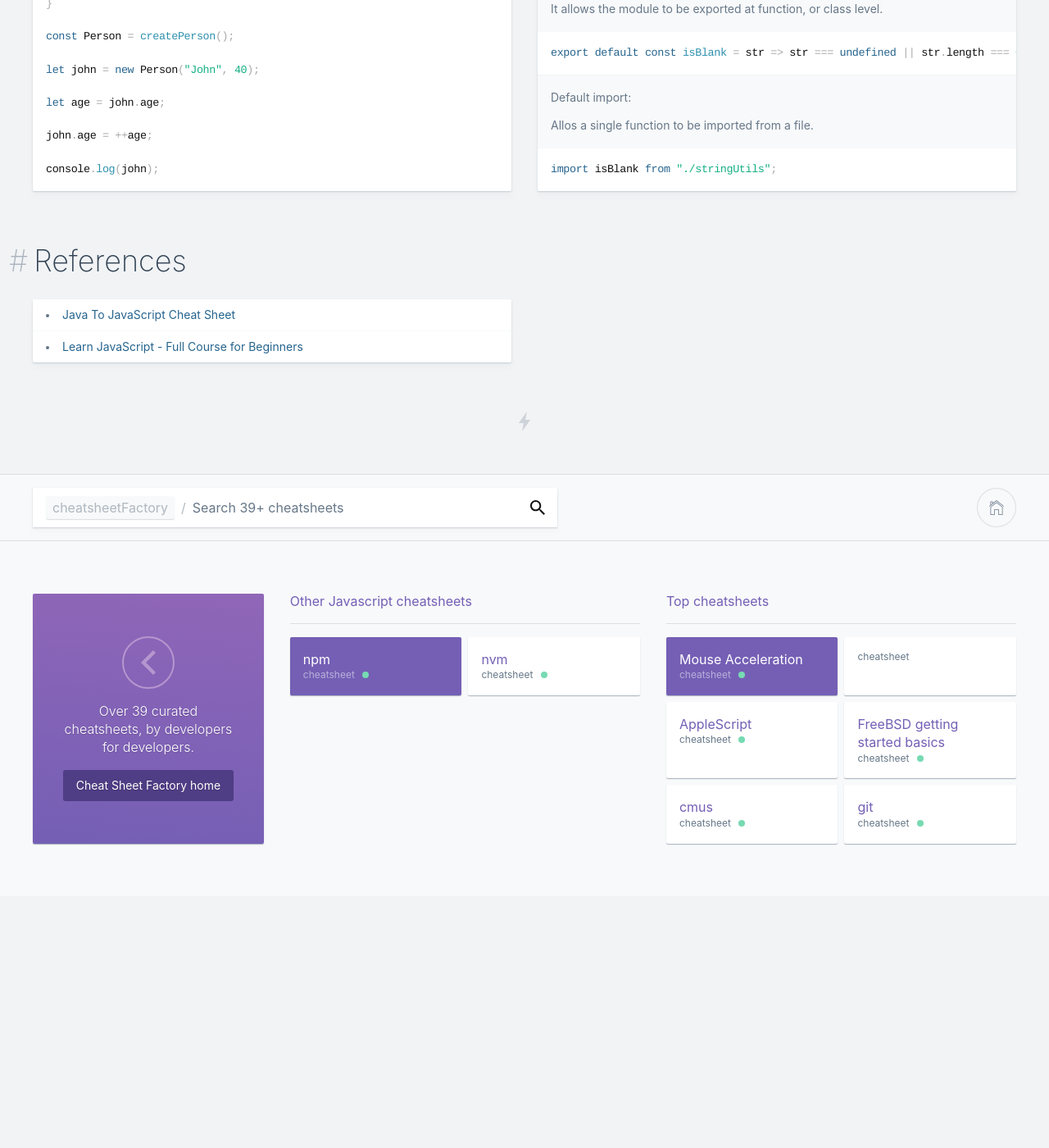
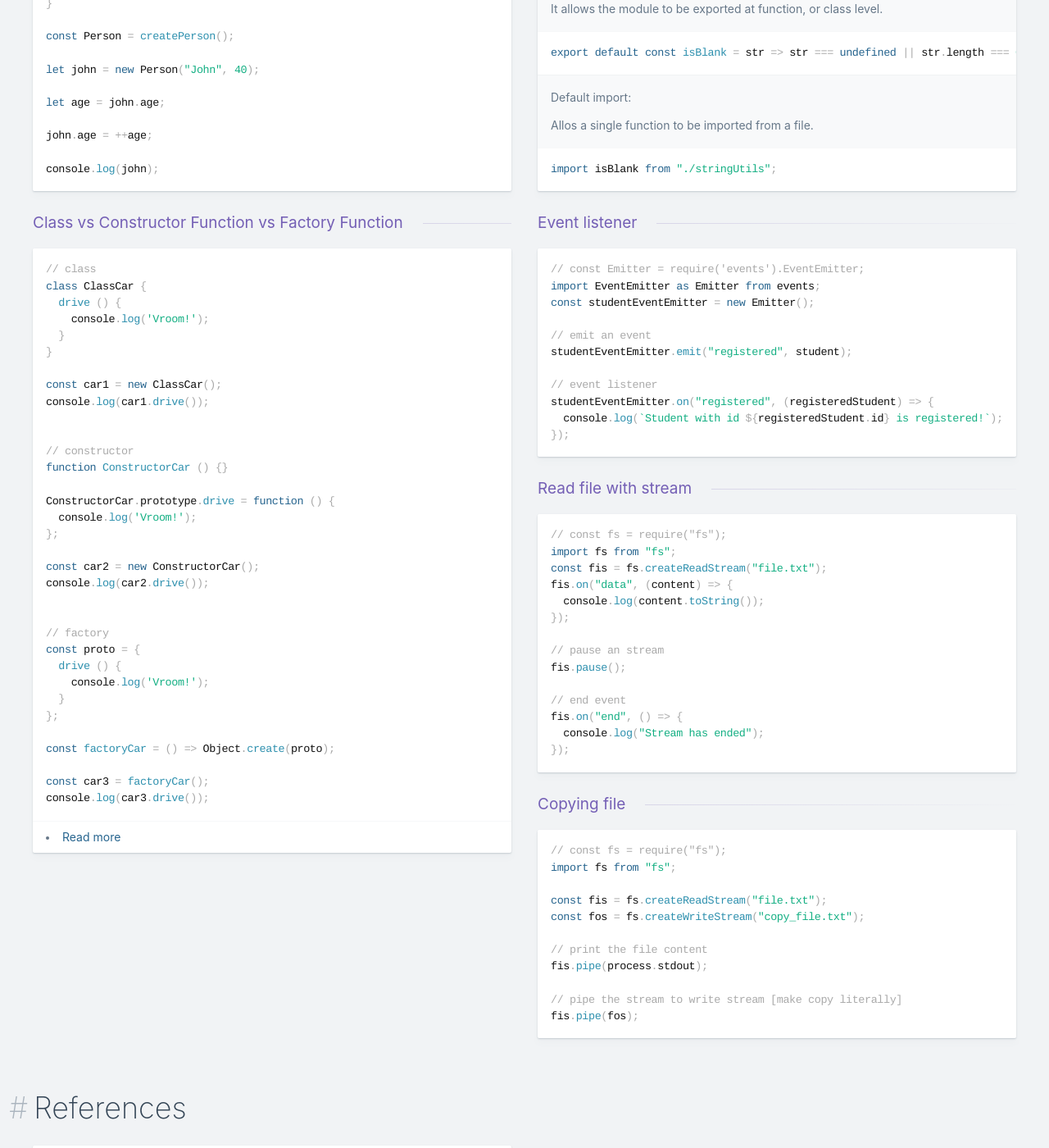
Before and after one commit to kasramp/cheat-sheet-factory, a Jekyll site: the page built from javascript/js.md, in a window 1280 px wide and 1400 px high, scrolled down 6061 px. Shown: the whole window at 82% size. Built offline with Jekyll 4.4.1, drawn with Linux system fonts in a browser that asks for light colours; nearby versions of some CDN libraries; before the commit the page ends 7154 px from its top, so only the background shows below that.

Commit message:
Add more JS cheat sheet

````diff
--- a/javascript/js.md
+++ b/javascript/js.md
@@ -599,6 +599,97 @@ Allos a single function to be imported from a file.
 import isBlank from "./stringUtils";
 ```
 
+### Class vs Constructor Function vs Factory Function
+
+```javascript
+// class
+class ClassCar {
+  drive () {
+    console.log('Vroom!');
+  }
+}
+
+const car1 = new ClassCar();
+console.log(car1.drive());
+
+
+// constructor
+function ConstructorCar () {}
+
+ConstructorCar.prototype.drive = function () {
+  console.log('Vroom!');
+};
+
+const car2 = new ConstructorCar();
+console.log(car2.drive());
+
+
+// factory
+const proto = {
+  drive () {
+    console.log('Vroom!');
+  }
+};
+
+const factoryCar = () => Object.create(proto);
+
+const car3 = factoryCar();
+console.log(car3.drive());
+```
+
+- [Read more](https://medium.com/javascript-scene/javascript-factory-functions-vs-constructor-functions-vs-classes-2f22ceddf33e)
+
+### Event listener
+
+```javascript
+// const Emitter = require('events').EventEmitter;
+import EventEmitter as Emitter from events;
+const studentEventEmitter = new Emitter();
+
+// emit an event
+studentEventEmitter.emit("registered", student);
+
+// event listener
+studentEventEmitter.on("registered", (registeredStudent) => {
+  console.log(`Student with id ${registeredStudent.id} is registered!`);
+});
+```
+
+### Read file with stream
+
+```javascript
+// const fs = require("fs");
+import fs from "fs";
+const fis = fs.createReadStream("file.txt");
+fis.on("data", (content) => {
+  console.log(content.toString());
+});
+
+// pause an stream
+fis.pause();
+
+// end event
+fis.on("end", () => {
+  console.log("Stream has ended");
+});
+```
+
+### Copying file
+
+```javascript
+// const fs = require("fs");
+import fs from "fs";
+
+const fis = fs.createReadStream("file.txt");
+const fos = fs.createWriteStream("copy_file.txt");
+
+// print the file content
+fis.pipe(process.stdout);
+
+// pipe the stream to write stream [make copy literally]
+fis.pipe(fos);
+```
+
 ## References
 
 - [Java To JavaScript Cheat Sheet](https://techgarage.io/index.php/2017/02/06/java-to-javascript-cheat-sheet/)
````
Also changed, not shown: other parts of javascript/js.md (+1 -1 lines).
